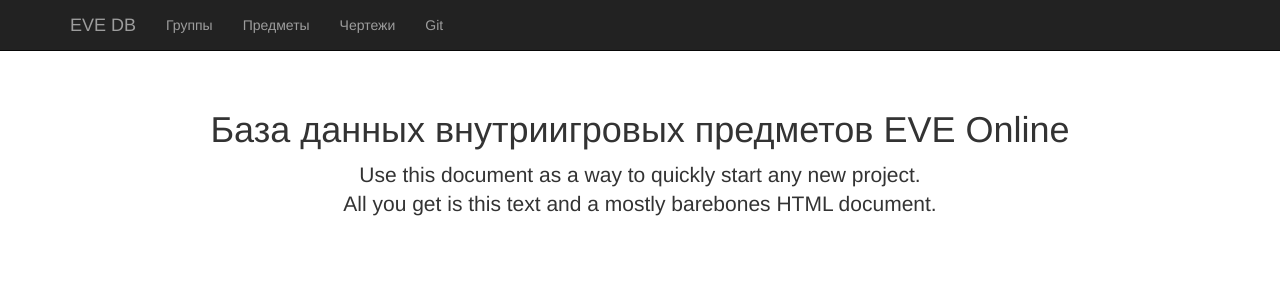
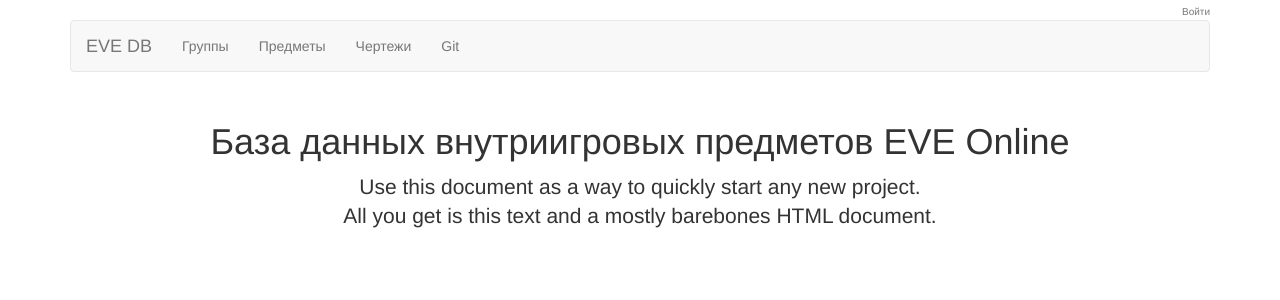
Before and after one commit to fowle/djangoeve, a Django app: page / in a window 1280 px wide. Shown: the top 300 px of the page. Run offline with Django 3.2, Linux system fonts and the light colour scheme; some libraries are stand-ins or nearby versions.

Commit message:
19.05.2017 job_1

```diff
--- a/djangoeve/settings.py
+++ b/djangoeve/settings.py
@@ -25,7 +25,10 @@
 # SECURITY WARNING: don't run with debug turned on in production!
 DEBUG = True
 
-ALLOWED_HOSTS = ['fow.pythonanywhere.com',]
+ALLOWED_HOSTS = [
+	'fow.pythonanywhere.com',
+	'127.0.0.1',
+]
 
 
 # Application definition
--- a/evedb/static/styles/style.css
+++ b/evedb/static/styles/style.css
@@ -1,12 +1,19 @@
-body {
-  padding-top: 50px;
-}
 .starter-template {
-  padding: 40px 15px;
+  padding: 10px 15px;
   text-align: center;
 }
 
+.login-row {
+  text-align: right;
+  padding-bottom: 3px 0px 3px 0px;
+}
+
 .git-template {
-  padding: 40px 15px;
+  padding: 10px 15px;
   text-align: left;
 }
+
+.login-link {
+	color: #777;
+	font-size: 10px;
+}
--- a/evedb/templates/evedb/base.html
+++ b/evedb/templates/evedb/base.html
@@ -23,9 +23,16 @@
   </head>
 
   <body>
-
-    <nav class="navbar navbar-inverse navbar-fixed-top">
-      <div class="container">
+	<div class="container">
+	  <div class="login-row">
+		{% if user.is_authenticated %}
+			<a class="login-link" href="/logout/">Выйти</a>
+		{% else %}
+			<a class="login-link" href="/login/">Войти</a>
+		{% endif %}
+      </div>
+    <nav class="navbar navbar-default">
+      <div class="container-fluid">
         <div class="navbar-header">
           <button type="button" class="navbar-toggle collapsed" data-toggle="collapse" data-target="#navbar" aria-expanded="false" aria-controls="navbar">
             <span class="sr-only">Toggle navigation</span>
@@ -45,6 +52,7 @@
         </div>
       </div>
     </nav>
+	</div>
 
     <div class="container">
 		{% block content %}{% endblock content %}
--- a/evedb/urls.py
+++ b/evedb/urls.py
@@ -1,7 +1,10 @@
 from django.conf.urls import url
+from django.contrib.auth.views import login
 from . import views
 
 urlpatterns = [
 	url(r'^$', views.index, name='index'),
 	url(r'^git/$', views.git, name='git'),
+	url(r'^logout/$', views.logout_d, name='logout'),
+	url(r'^login/$', login, {'template_name': 'evedb/login.html'}, name='login'),
 ]
--- a/evedb/views.py
+++ b/evedb/views.py
@@ -1,7 +1,19 @@
+from django.http import HttpResponseRedirect
 from django.shortcuts import render
+from django.core.urlresolvers import reverse
+from django.contrib.auth import logout, authenticate, login
 
 def index(request):
 	return render(request, 'evedb/index.html')
 
 def git(request):
 	return render(request, 'evedb/git.html')
+
+def logout_d(request):
+	logout(request)
+	return HttpResponseRedirect(reverse('evedb:index'))
+
+def login_d(request):
+    username = request.POST['username']
+    password = request.POST['password']
+    user = authenticate(request, username=username, password=password)
```
Also changed, not shown: evedb/templates/evedb/login.html (added, +38 -0 lines).
